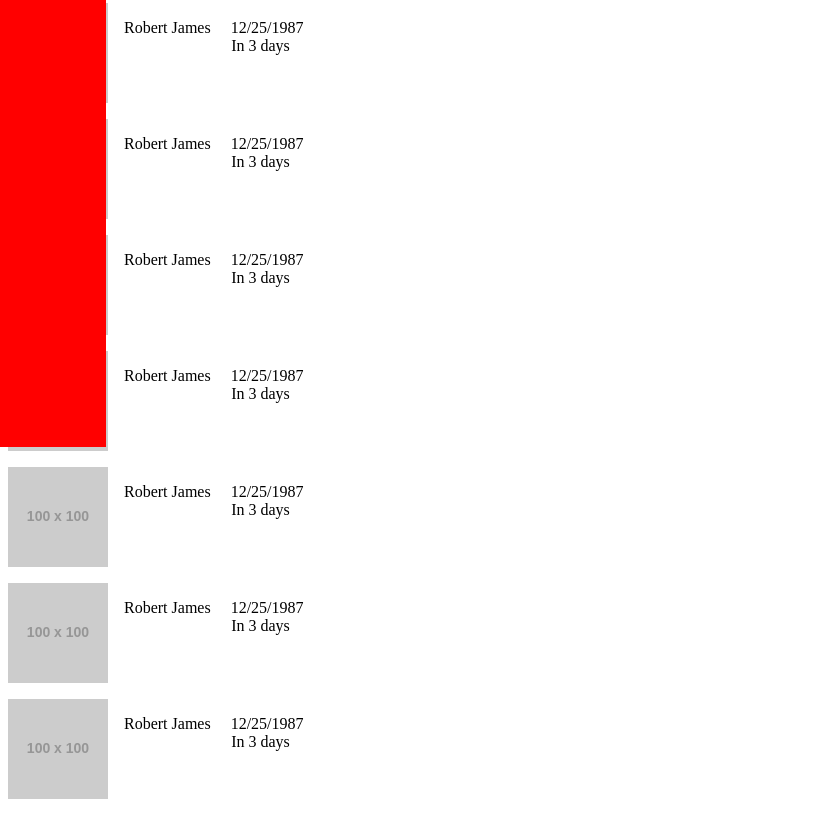
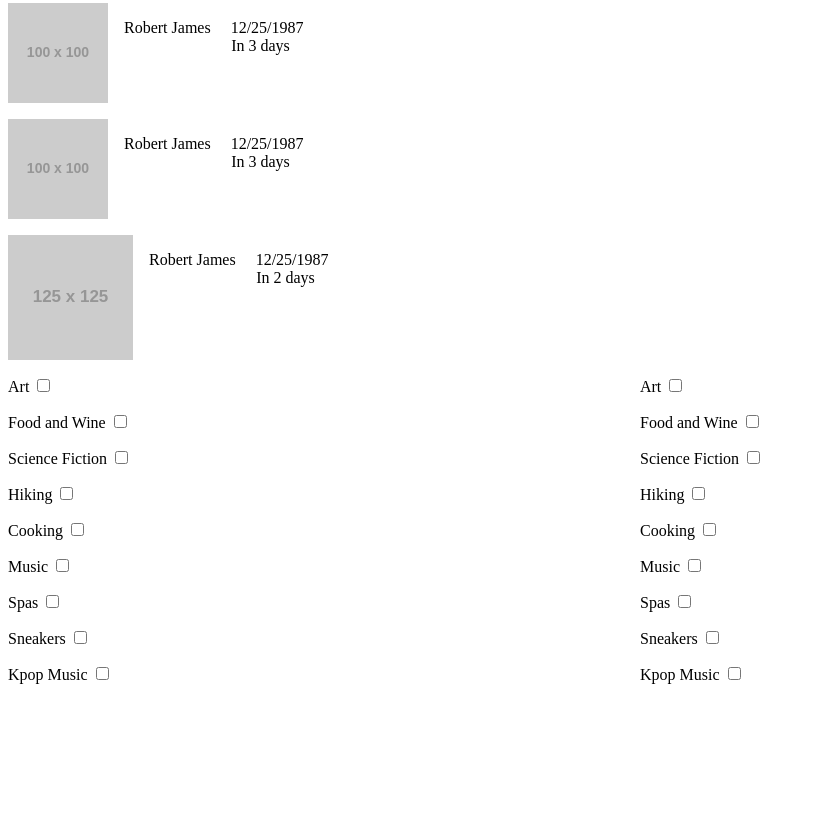
Before and after one commit to rmjames/sendHapp, a website: page app/index.html in a window 1280 px wide. Shown: the part 353-1168 px from the top of the page, without its empty margins (0-823 px from the left). After the commit the page ends 1053 px from the top, so only its background shows below. Drawn offline with nearby package versions, Linux system fonts and the light colour scheme; some packages are replaced by stand-ins of ours; files that its build step writes are made by us from their sources; placeholder pictures from the web are drawn by us.

Commit message:
minor edits

```diff
--- a/app/styles/_modules.scss
+++ b/app/styles/_modules.scss
@@ -1,3 +1,5 @@
+%ul-reset {list-style:none;margin:0; padding: 0;}
+
 .slideBar {
 	position: absolute;
 	top: 0;
@@ -6,7 +8,8 @@
 	background-color: red;
 	list-style: none;
 	transition:.8s ease margin;
-	//margin-left: -8em;
+	margin-left: -8em;
+	@extend %ul-reset;
 }
 
 
@@ -38,3 +41,36 @@
 		.days {padding-left: 6.7em;}
 	}
 }
+
+
+
+.person__profile {
+
+	.info {
+		margin-bottom: 1em;
+		@include clearfix;
+		img {@extend %float-l;}
+		div {@extend %float-l;
+		@extend %g-2-3;
+		padding-left: 1em;
+
+		.name {padding-right: 1em;}
+		.days {padding-left: 6.7em;}
+	}
+	}
+}
+
+.person__checkboxes {
+	ul {
+		@extend %ul-reset;
+		@extend %float-l;
+		width: 45%;
+
+
+		&:nth-child(2n+1) {margin-right: 5%;}
+
+		li {
+			margin-bottom: 1em;
+		}
+	}
+}
--- a/app/views/main.html
+++ b/app/views/main.html
@@ -54,50 +54,70 @@
   </section>
 </article>
 
-<article>
-  <section class="landing__profile">
-    <img src="http://placehold.it/100x100" alt="">
+<article class="person__profile">
+  <section>
+
+    <div class="info">
+      <img src="http://placehold.it/125x125" alt="">
     <div>
       <p> <span class="name">Robert James</span>
       12/25/1987 <br>
-      <span class="days">In 3 days</span>
+      <span class="days">In 2 days</span>
       </p>
     </div>
+
+    </div>
+
+    <form action="">
+      <section class="person__checkboxes" >
+
+        <ul>
+          <li><label for="art">Art</label>
+          <input type="checkbox" name="art" value="art"></li>
+           <li><label for="art">Food and Wine</label>
+          <input type="checkbox" name="Science Fiction" value="art"></li>
+           <li><label for="Science Fiction">Science Fiction</label>
+          <input type="checkbox" name="art" value="art"></li>
+           <li><label for="art">Hiking</label>
+          <input type="checkbox" name="Hiking" value="Hiking"></li>
+           <li><label for="art">Cooking</label>
+          <input type="checkbox" name="art" value="art"></li>
+           <li><label for="art">Music</label>
+          <input type="checkbox" name="art" value="art"></li>
+           <li><label for="art">Spas</label>
+          <input type="checkbox" name="art" value="art"></li>
+           <li><label for="art">Sneakers</label>
+          <input type="checkbox" name="art" value="art"></li>
+          <li><label for="art">Kpop Music</label>
+          <input type="checkbox" name="art" value="art"></li>
+
+        </ul>
+
+
+        <ul>
+          <li><label for="art">Art</label>
+          <input type="checkbox" name="art" value="art"></li>
+           <li><label for="art">Food and Wine</label>
+          <input type="checkbox" name="Science Fiction" value="art"></li>
+           <li><label for="Science Fiction">Science Fiction</label>
+          <input type="checkbox" name="art" value="art"></li>
+           <li><label for="art">Hiking</label>
+          <input type="checkbox" name="Hiking" value="Hiking"></li>
+           <li><label for="art">Cooking</label>
+          <input type="checkbox" name="art" value="art"></li>
+           <li><label for="art">Music</label>
+          <input type="checkbox" name="art" value="art"></li>
+           <li><label for="art">Spas</label>
+          <input type="checkbox" name="art" value="art"></li>
+           <li><label for="art">Sneakers</label>
+          <input type="checkbox" name="art" value="art"></li>
+          <li><label for="art">Kpop Music</label>
+          <input type="checkbox" name="art" value="art"></li>
+
+        </ul>
+      </section>
+    </form>
   </section>
-  <section class="landing__profile">
-    <img src="http://placehold.it/100x100" alt="">
-    <div>
-      <p> <span class="name">Robert James</span>
-      12/25/1987 <br>
-      <span class="days">In 3 days</span>
-      </p>
-    </div>
-  </section>
-  <section class="landing__profile">
-    <img src="http://placehold.it/100x100" alt="">
-    <div>
-      <p> <span class="name">Robert James</span>
-      12/25/1987 <br>
-      <span class="days">In 3 days</span>
-      </p>
-    </div>
-  </section>
-  <section class="landing__profile">
-    <img src="http://placehold.it/100x100" alt="">
-    <div>
-      <p> <span class="name">Robert James</span>
-      12/25/1987 <br>
-      <span class="days">In 3 days</span>
-      </p>
-    </div>
-  </section>
-  <section class="landing__profile">
-    <img src="http://placehold.it/100x100" alt="">
-    <div>
-      <p> <span class="name">Robert James</span>
-      12/25/1987 <br>
-      <span class="days">In 3 days</span>
-      </p>
-    </div>
-  </section>
+
+
 </article>
```
